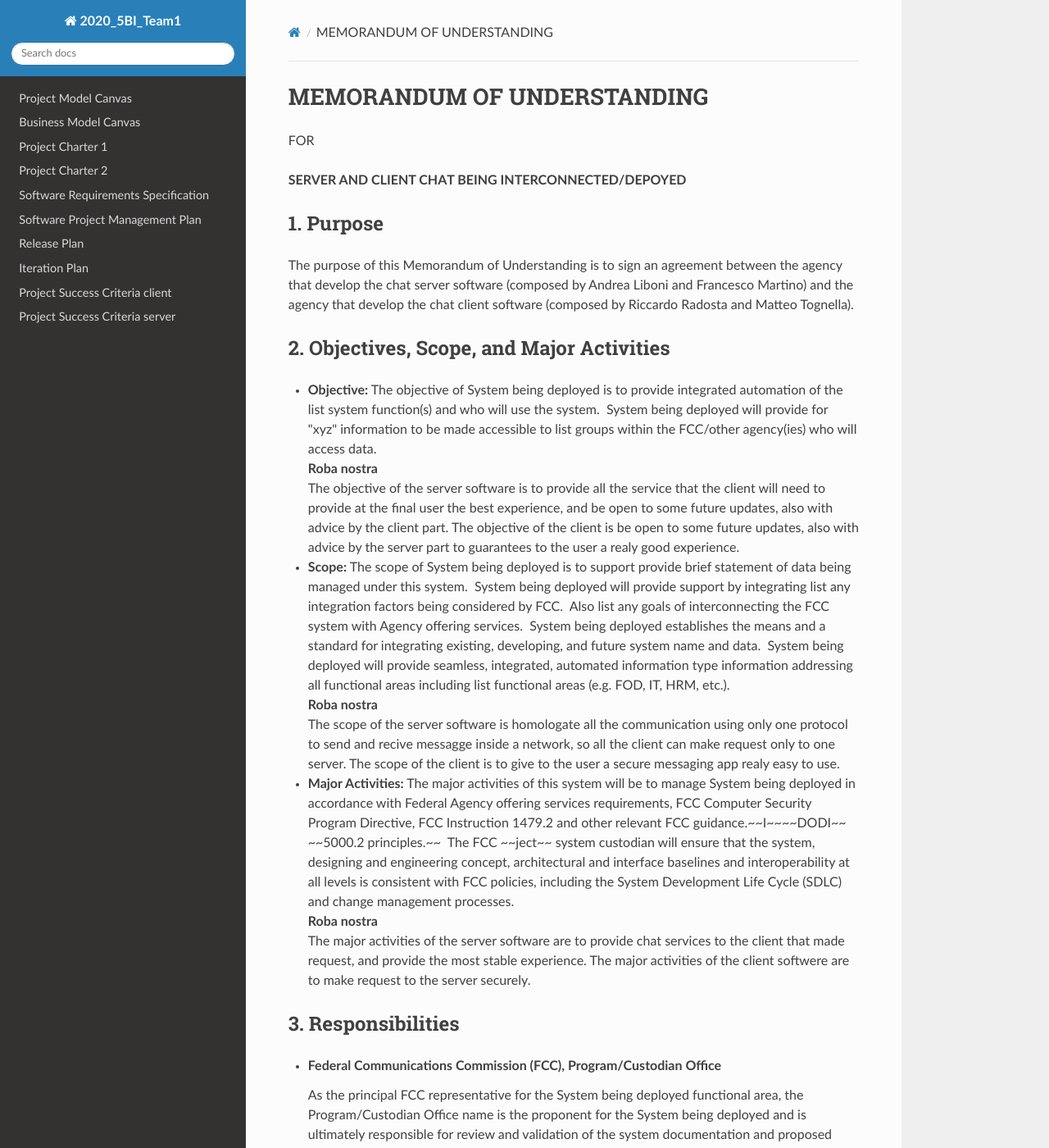
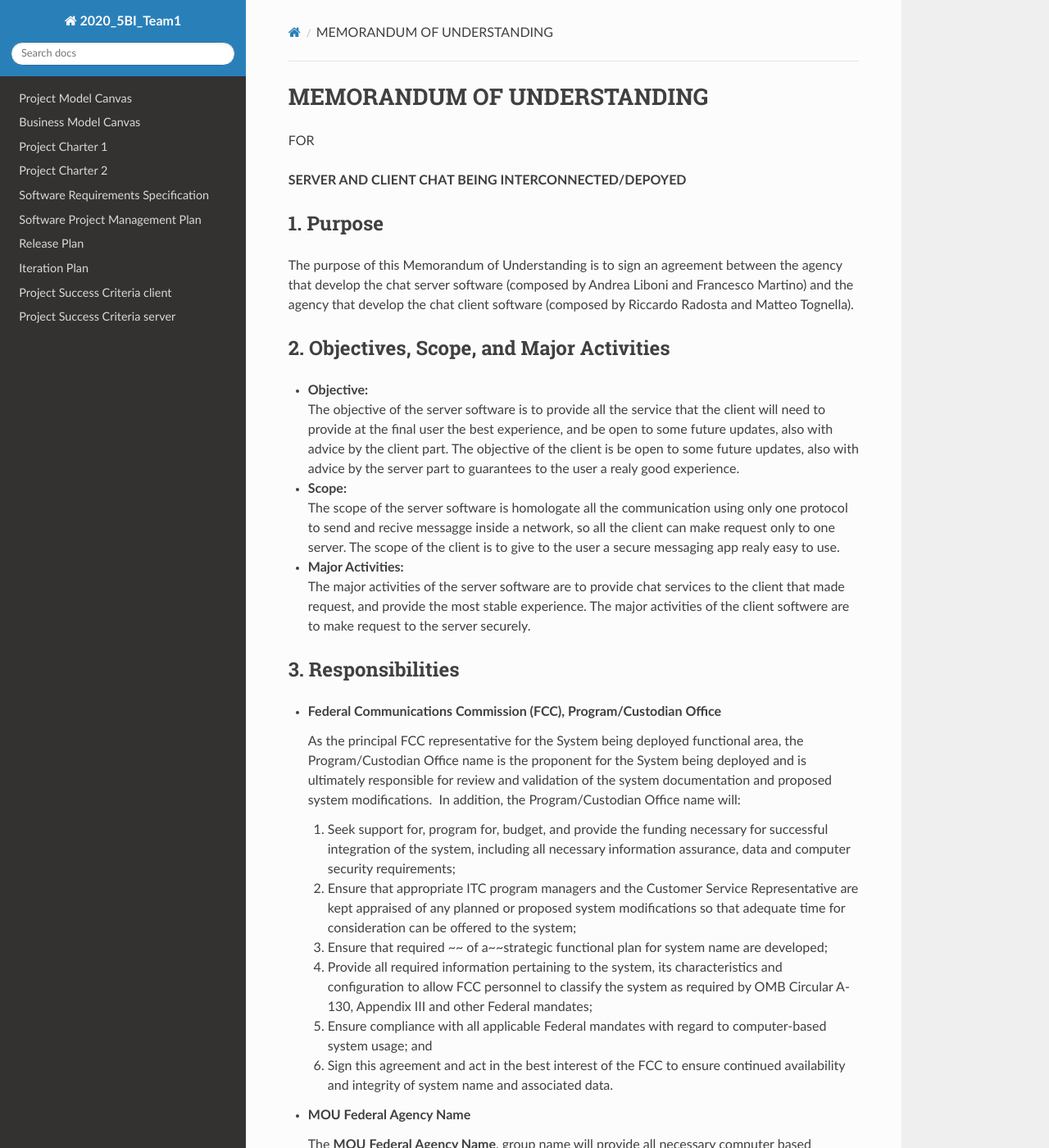
Before and after one commit to FrankMartinuz/2020_5BI_team1_Liboni, an MkDocs documentation site: the page built from docs/Memo_of_understanding.md, in a window 1280 px wide and 1400 px high. Shown: the whole window at 82% size. Built offline with MkDocs 1.6.1, drawn with Linux system fonts in a browser that asks for light colours; nearby versions of some CDN libraries; some of the changed text lies outside the part shown.

Commit message:
Finishing the document

```diff
--- a/docs/Memo_of_understanding.md
+++ b/docs/Memo_of_understanding.md
@@ -10,18 +10,15 @@
 
 ## 2. **Objectives, Scope, and Major Activities**
 
-  * **Objective:** The objective of System being deployed is to provide integrated automation of the list system function(s) and who will use the system.  System being deployed will provide for "xyz" information to be made accessible to list groups within the FCC/other agency(ies) who will access data.
-**Roba nostra**
+  * **Objective:**
   The objective of the server software is to provide all the service that the client will need to provide at the final user the best experience, and be open to some future updates, also with advice by the client part.
   The objective of the client is be open to some future updates, also with advice by the server part to guarantees to the user a realy good experience.
 
-  * **Scope:** The scope of System being deployed is to support provide brief statement of data being managed under this system.  System being deployed will provide support by integrating list any integration factors being considered by FCC.  Also list any goals of interconnecting the FCC system with Agency offering services.  System being deployed establishes the means and a standard for integrating existing, developing, and future system name and data.  System being deployed will provide seamless, integrated, automated information type information addressing all functional areas including list functional areas (e.g. FOD, IT, HRM, etc.).
-**Roba nostra**
+  * **Scope:**
   The scope of the server software is homologate all the communication using only one protocol to send and recive messagge inside a network, so all the client can make request only to one server.
   The scope of the client is to give to the user a secure messaging app realy easy to use.
 
-  * **Major Activities:** The major activities of this system will be to manage System being deployed in accordance with Federal Agency offering services requirements, FCC Computer Security Program Directive, FCC Instruction 1479.2 and other relevant FCC guidance.~~I~~~~DODI~~ ~~5000.2 principles.~~  The FCC ~~ject~~ system custodian will ensure that the system, designing and engineering concept, architectural and interface baselines and interoperability at all levels is consistent with FCC policies, including the System Development Life Cycle (SDLC) and change management processes.
-**Roba nostra**
+  * **Major Activities:**
   The major activities of the server software are to provide chat services to the client that made request, and provide the most stable experience.
   The major activities of the client softwere are to make request to the server securely.
 
@@ -88,32 +85,6 @@
 
   All services provided under this MOU shall be highlighted in this section, including but not limited to:
 
-  - Description of the information system architecture;
-
-  - Description of communication links;
-
-  - Description of system specific algorithms to be implemented;
-
-  - Advanced notification of any planned system modifications, including client modifications;
-
-  - Testing that will be done internally at both ends of the interface;
-
-  - Support and resource required by both the FCC and the management agency;
-
-  - System availability schedule (e.g., 24/7, 8/5, etc.);
-
-  - System reliability plans;
-
-  - System security (e.g., data being transmitted across the system will be encrypted at "x" bit, etc.);
-
-  - Data/system backed-up schedule;
-
-  - Contingency and Disaster Recovery plans will adequately document system/data recovery efforts;
-
-  - System security plan(s), if applicable;
-
-  - Systems risk analysis, computer security certification and accreditation, and security test and evaluation overview, if applicable.
-**Roba Nostra**
   - Provide all the document about the architecture of the software;
 
   - Description of the chat protocol;
@@ -121,6 +92,7 @@
   - Description of the security tool used;
 
   - Provide a 24/24 hours service form the server;
+
 
 ## 5. **Duration and Amendments of the MOU**
 
```
